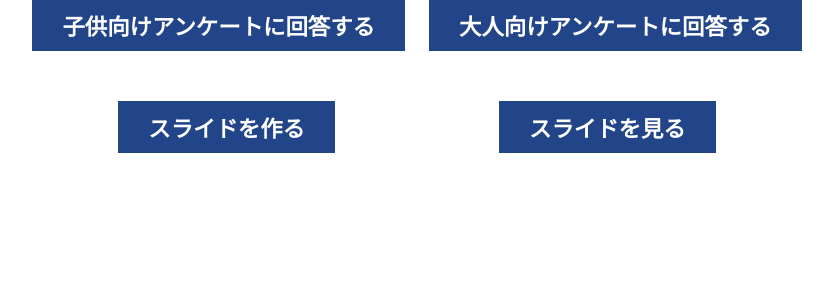
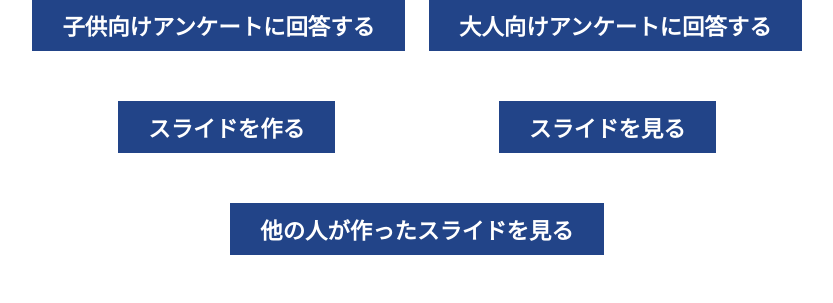
Before and after one commit to enpit2016fun/pbl_f, a PHP site: page /html/index.html in a window 1280 px wide. Shown: the part 136-439 px from the top of the page, without its empty margins (231-1064 px from the left). Run offline with PHP 8.4, Linux system fonts and the light colour scheme; some libraries are stand-ins or nearby versions.

Commit message:
add a button #27

```diff
--- a/develop/css/style.css
+++ b/develop/css/style.css
@@ -23,7 +23,7 @@ body {
   margin: 10px auto;
 }
 
-#buttons1, #buttons2 {
+#buttons1, #buttons2, #buttons3 {
   text-align: center;
 }
 
@@ -47,6 +47,16 @@ body {
   border-style: none;
 }
 
+#buttons3 button {
+  font-size: 1.4em;
+  font-weight: bold;
+  padding: 10px 30px;
+  margin: 50px 80px 0 80px;
+  background-color: #248;
+  color: #fff;
+  border-style: none;
+}
+
 #buttons1 button:hover, #buttons2 button:hover {
   background-color: #24d;
   color: #fff;
--- a/develop/html/index.html
+++ b/develop/html/index.html
@@ -29,6 +29,9 @@
 			<button id="make" type="button">スライドを作る</button>
 			<button id="look" type="button" onclick="window.open('https://docs.google.com/presentation/d/1rYPP8GRkfVOFDqZ8HccWWPJdgqRpU_c8LRG88WYcIdY/edit')">スライドを見る</button>
 		</div>
+		<div id="buttons3">
+			<button id="make" type="button">他の人が作ったスライドを見る</button>
+		</div>
 	</div>
 
 </body>
```
